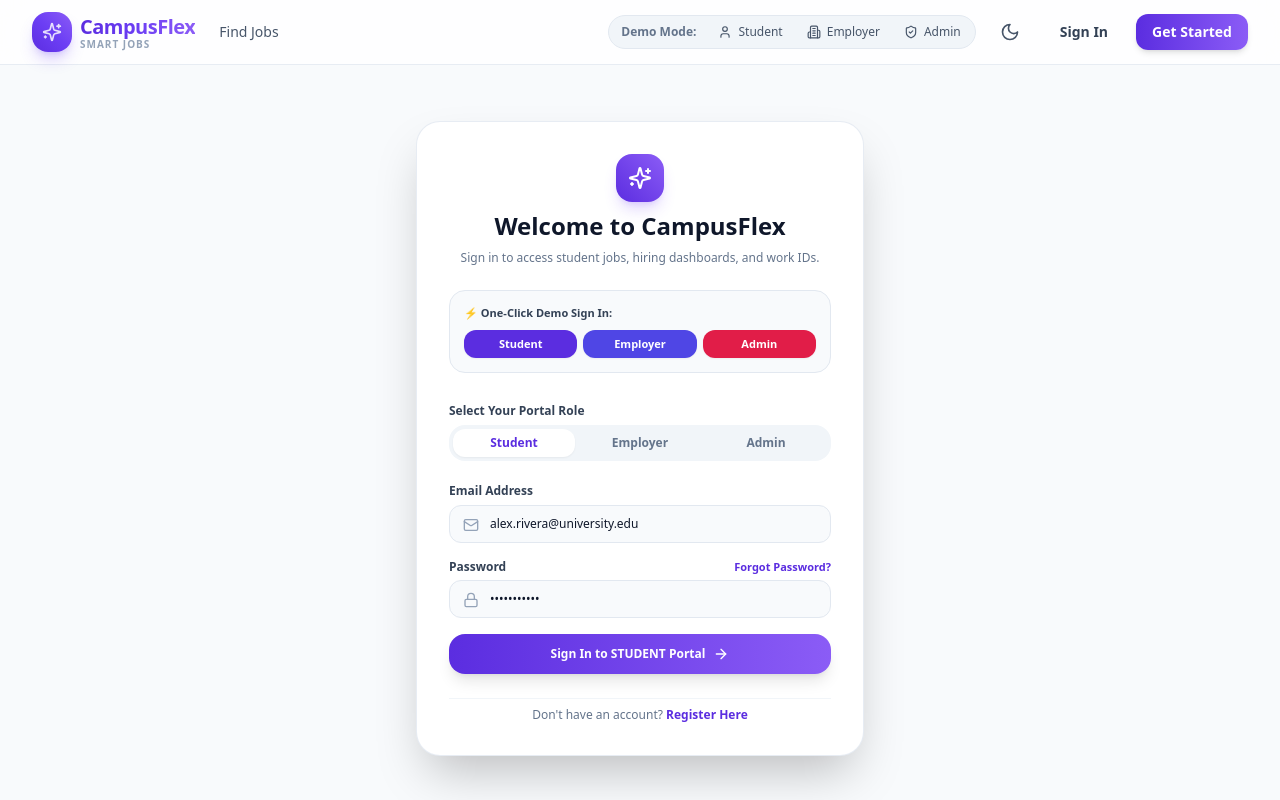
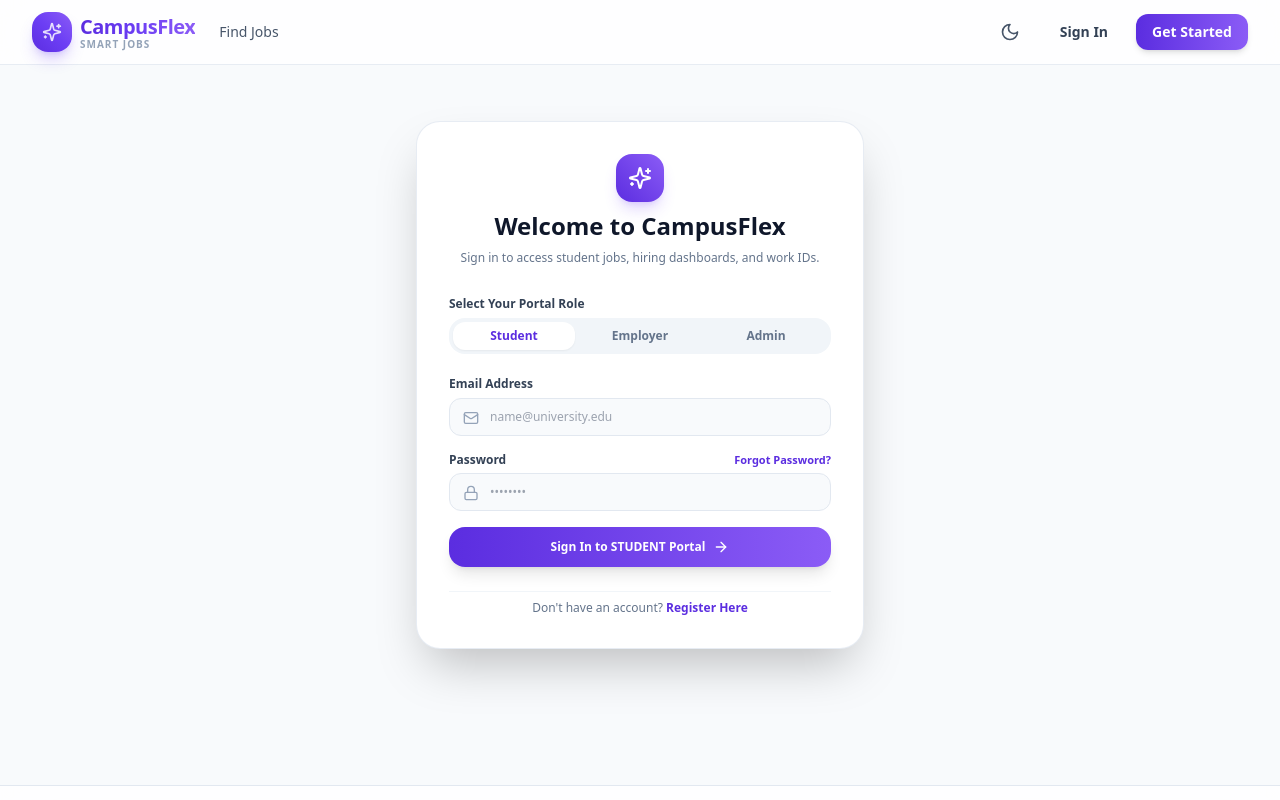
Before and after one commit to naswasanaah-byte/CampusFlex, a Next.js app: page /login in a window 1280 px wide. Shown: the top 800 px of the page. Built offline with nearby package versions, Linux system fonts and the light colour scheme.

Commit message:
Remove Demo Mode and enable authentic registration & login for all users

```diff
--- a/app/login/page.tsx
+++ b/app/login/page.tsx
@@ -12,8 +12,8 @@ export default function LoginPage() {
   const router = useRouter();
   const { login } = useAuthStore();
 
-  const [email, setEmail] = useState('alex.rivera@university.edu');
-  const [password, setPassword] = useState('password123');
+  const [email, setEmail] = useState('');
+  const [password, setPassword] = useState('');
   const [selectedRole, setSelectedRole] = useState<UserRole>('student');
   const [error, setError] = useState('');
   const [forgotModalOpen, setForgotModalOpen] = useState(false);
@@ -32,16 +32,6 @@ export default function LoginPage() {
     } else {
       setError('Invalid email credentials. Please check your details.');
     }
-  };
-
-  const handleQuickDemo = (role: UserRole, demoEmail: string) => {
-    setSelectedRole(role);
-    setEmail(demoEmail);
-    login(demoEmail, role);
-
-    if (role === 'employer') router.push('/employer/dashboard');
-    else if (role === 'admin') router.push('/admin/dashboard');
-    else router.push('/student/dashboard');
   };
 
   const handleForgotSubmit = (e: React.FormEvent) => {
@@ -68,33 +58,6 @@ export default function LoginPage() {
           <p className="text-xs text-slate-500 dark:text-slate-400">
             Sign in to access student jobs, hiring dashboards, and work IDs.
           </p>
-        </div>
-
-        {/* Quick Demo Credentials Box */}
-        <div className="p-3.5 rounded-2xl bg-slate-50 dark:bg-slate-800/80 border border-slate-200 dark:border-slate-700 space-y-2">
-          <span className="text-[11px] font-bold text-slate-700 dark:text-slate-300 block">
-            ⚡ One-Click Demo Sign In:
-          </span>
-          <div className="grid grid-cols-3 gap-1.5">
-            <button
-              onClick={() => handleQuickDemo('student', 'alex.rivera@university.edu')}
-              className="px-2 py-1.5 rounded-xl bg-primary-600 text-white text-[11px] font-bold shadow-sm hover:opacity-90 transition-opacity"
-            >
-              Student
-            </button>
-            <button
-              onClick={() => handleQuickDemo('employer', 'hiring@techcorp.com')}
-              className="px-2 py-1.5 rounded-xl bg-indigo-600 text-white text-[11px] font-bold shadow-sm hover:opacity-90 transition-opacity"
-            >
-              Employer
-            </button>
-            <button
-              onClick={() => handleQuickDemo('admin', 'admin@campusflex.com')}
-              className="px-2 py-1.5 rounded-xl bg-rose-600 text-white text-[11px] font-bold shadow-sm hover:opacity-90 transition-opacity"
-            >
-              Admin
-            </button>
-          </div>
         </div>
 
         {error && (
--- a/components/layout/Navbar.tsx
+++ b/components/layout/Navbar.tsx
@@ -63,7 +63,6 @@ export const Navbar: React.FC = () => {
 
           {/* Right Action Items */}
           <div className="hidden lg:flex items-center gap-4">
-            <RoleSwitcher />
 
             {/* Dark Mode Toggle */}
             <button
@@ -145,9 +144,6 @@ export const Navbar: React.FC = () => {
       {/* Mobile Drawer */}
       {mobileMenuOpen && (
         <div className="lg:hidden bg-white dark:bg-slate-900 border-b border-slate-200 dark:border-slate-800 px-4 pt-2 pb-6 space-y-4">
-          <div className="pt-2">
-            <RoleSwitcher />
-          </div>
           <nav className="flex flex-col gap-3 font-medium text-slate-700 dark:text-slate-200">
             <Link
               href="/jobs"
--- a/store/useAuthStore.ts
+++ b/store/useAuthStore.ts
@@ -28,18 +28,19 @@ export const useAuthStore = create<AuthState>((set, get) => ({
   },
 
   login: (email: string, role?: UserRole) => {
+    const cleanEmail = email.trim().toLowerCase();
     const matched = get().usersList.find(
-      (u) => u.email.toLowerCase() === email.toLowerCase() || (role && u.role === role)
+      (u) => u.email.toLowerCase() === cleanEmail
     );
     if (matched) {
       set({ currentUser: matched, isAuthenticated: true });
       return true;
     }
-    // Create quick fallback user
+    // Create new account dynamically for the user
     const newUser: User = {
       id: `user-${Date.now()}`,
-      name: email.split('@')[0],
-      email: email,
+      name: cleanEmail.split('@')[0],
+      email: cleanEmail,
       role: role || 'student',
       verified: role === 'student',
       status: 'active',
```
